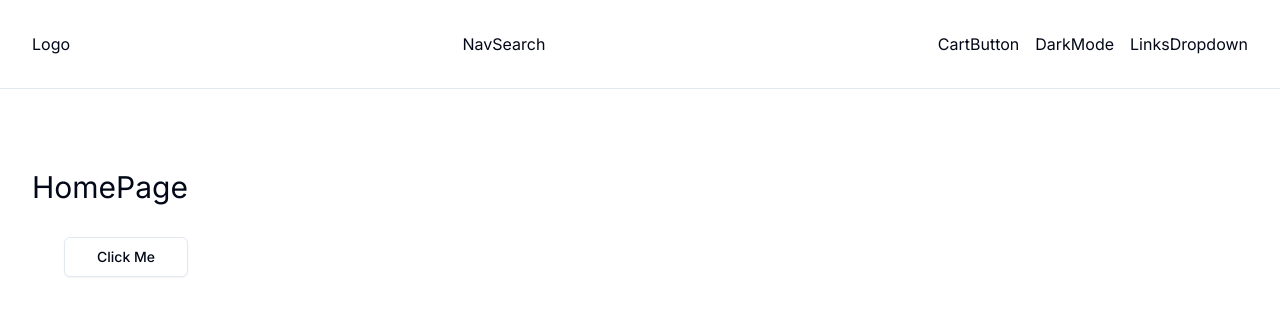
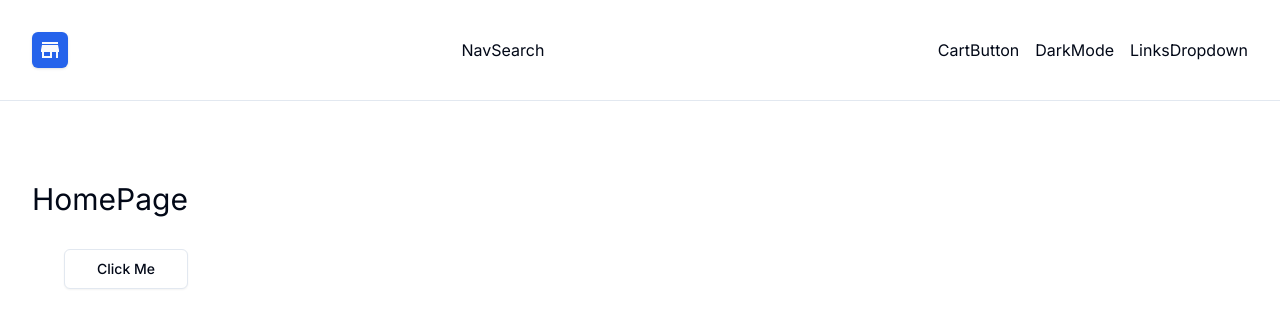
Before and after one commit to SachinB0101/ecommerce-platform, a Next.js app: page / in a window 1280 px wide. Shown: the top 328 px of the page. Built offline with nearby package versions, Linux system fonts and the light colour scheme.

Commit message:
Add logo in the Logo.tsx file
We use Button component to make it look like a button and used Link to address to a link

```diff
--- a/components/navbar/Logo.tsx
+++ b/components/navbar/Logo.tsx
@@ -1,6 +1,14 @@
+import Link from "next/link";
+import { Button } from "../ui/button";
+import { MdStore } from "react-icons/md";
+
 const Logo = () => {
   return (
-    <div>Logo</div>
-  )
-}
-export default Logo
+    <Button size='icon' asChild>
+      <Link href="/">
+        <MdStore className="w-6 h-6"></MdStore>
+      </Link>
+    </Button>
+  );
+};
+export default Logo;
```
